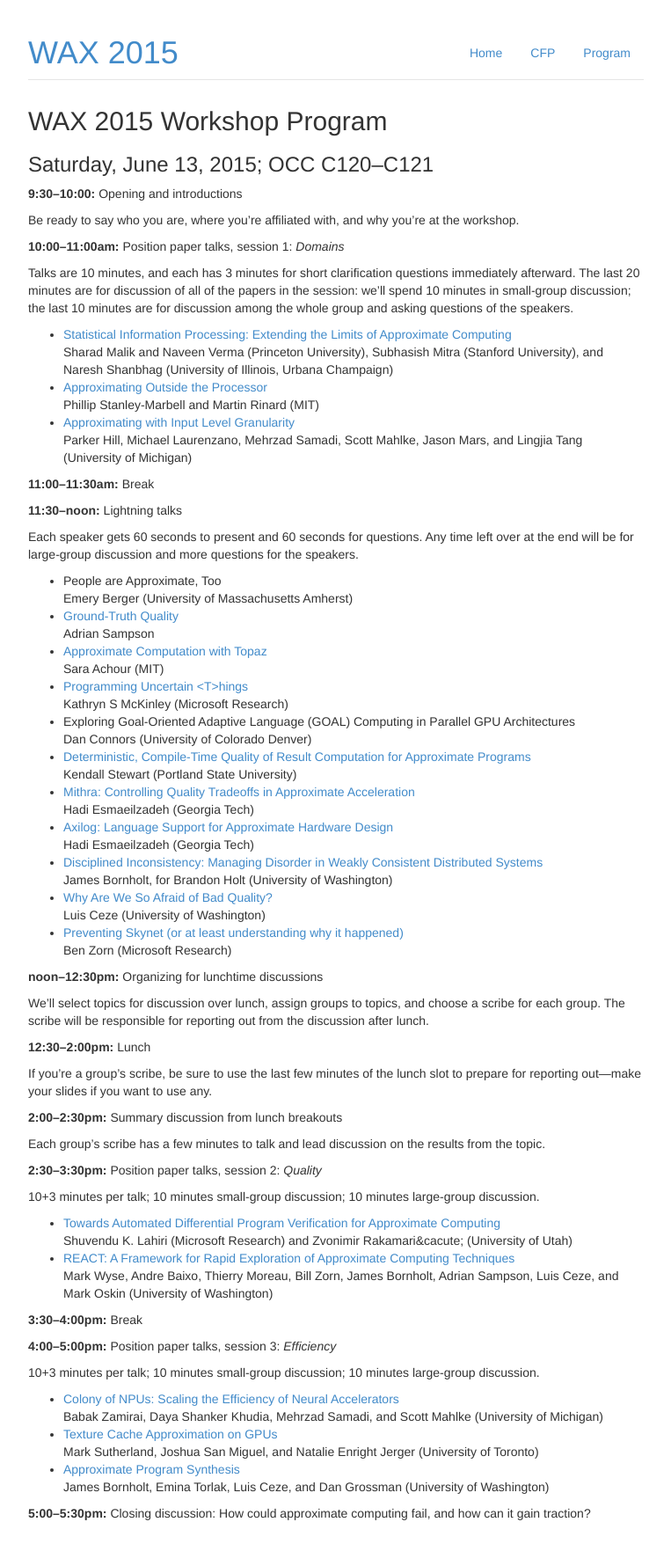
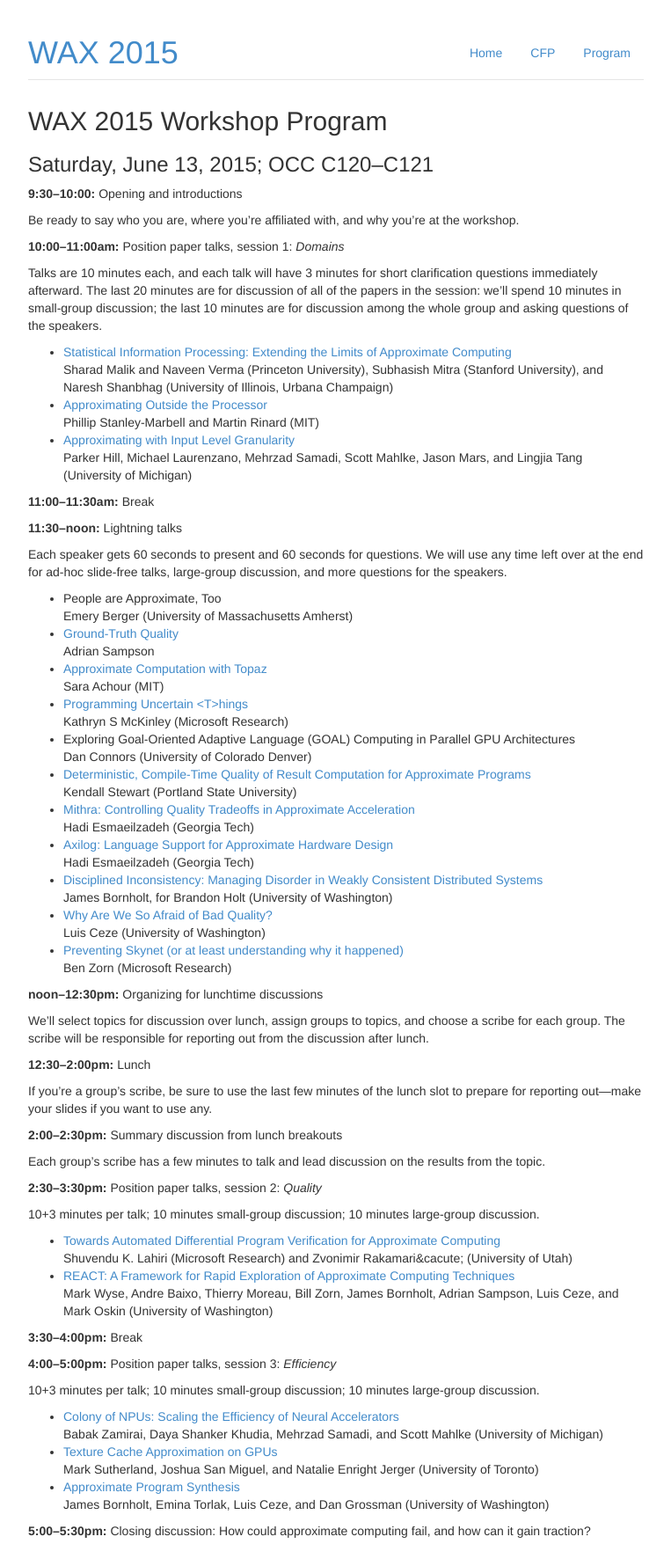
Before and after one commit to uwsampa/sampa-public, a Jekyll site: the page built from wax2015/program.md, in a window 1280 px wide. Shown: the whole page at 88% size, without its empty margins (258-1021 px from the left). Built offline with Jekyll 4.4.1, drawn with Linux system fonts in a browser that asks for light colours; Markdown is read by kramdown in place of the engine named in the settings.

Commit message:
Reformat again for a better break

```diff
--- a/css/print.css
+++ b/css/print.css
@@ -12,12 +12,12 @@
 
 h2 {
     font-size: 2.2em;
-    margin: 0;
+    margin: 0 0 0.3em;
 }
 h3 {
     font-size: 1.4em;
     margin-top: 0;
-    margin-bottom: 1em;
+    margin-bottom: 1.5em;
 }
 
 .noprint {
--- a/wax2015/program.md
+++ b/wax2015/program.md
@@ -13,7 +13,7 @@ Be ready to say who you are, where you're affiliated with, and why you're at the
 
 **10:00--11:00am:** Position paper talks, session 1: *Domains*
 
-Talks are 10 minutes, and each has 3 minutes for short clarification questions immediately afterward.
+Talks are 10 minutes each, and each talk will have 3 minutes for short clarification questions immediately afterward.
 The last 20 minutes are for discussion of all of the papers in the session: we'll spend 10 minutes in small-group discussion; the last 10 minutes are for discussion among the whole group and asking questions of the speakers.
 
   * [Statistical Information Processing: Extending the Limits of Approximate Computing](papers/malik.pdf)
@@ -30,7 +30,7 @@ The last 20 minutes are for discussion of all of the papers in the session: we'l
 
 **11:30--noon:** Lightning talks
 
-Each speaker gets 60 seconds to present and 60 seconds for questions. Any time left over at the end will be for large-group discussion and more questions for the speakers.
+Each speaker gets 60 seconds to present and 60 seconds for questions. We will use any time left over at the end for ad-hoc slide-free talks, large-group discussion, and more questions for the speakers.
 
 <!-- lightning -->
 
```
